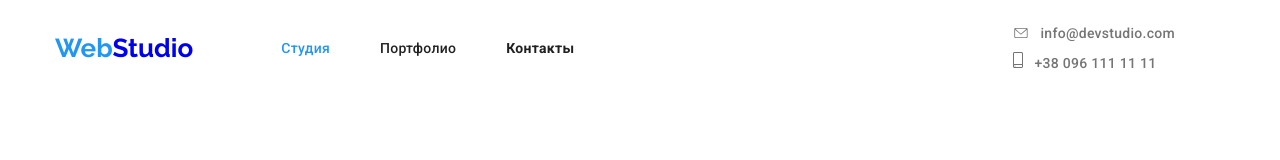
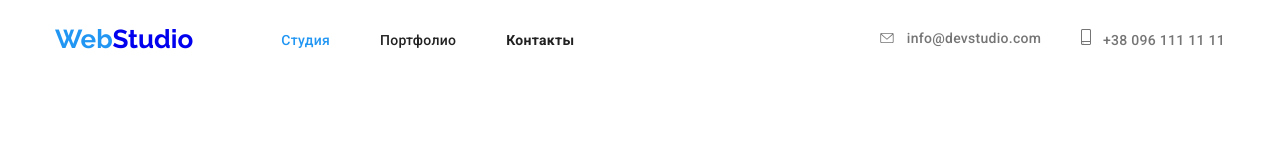
Before and after one commit to Kolia-Lugoviy/goit-markup-hw-08-3, a plain HTML site: page index.html in a window 1280 px wide. Drawn offline with nearby package versions, Linux system fonts and the light colour scheme.

Commit message:
almost-header

```diff
--- a/sass/layout/_header.scss
+++ b/sass/layout/_header.scss
@@ -28,7 +28,7 @@
     justify-content: space-between;
 }
 
-
+// 768-
 @media screen and (min-width: 768px) {
     .mobile-menu-open {
         display: none;
@@ -49,7 +49,7 @@
 .nav{
     display: flex;
     align-items: center;
-    margin-right: 96px;
+    margin-right: 88px;
 }
 
 .contact-list{
@@ -135,9 +135,7 @@
     margin-right: 50px;
 }
 
-.contact-list__item:not(:last-child){
-    margin-right: 50px;
-}
+
 
 .contact-list__link-tel{
     font-weight: 500;
@@ -176,11 +174,26 @@
 }
 }
 
-@media screen and (min-width: 768px) {
+// 1200
+@media screen and (min-width: 1200px) {
+.header-all{
+position: absolute;
+width: 100%;
+}
+
 .contact-list {
-        gap: 10px;
+    display: flex;
+    flex-direction: row;
     }
-    }
+
+.contact-list__item:not(:last-child) {
+    margin-right: 30px;
+}
+
+// .nav {
+//     margin-right: 300px;
+// }
+}
 
 // header{
 //     list-style-type: none;}
```
Also changed, not shown: css/main.css, css/main.min.css, 2 other files.
